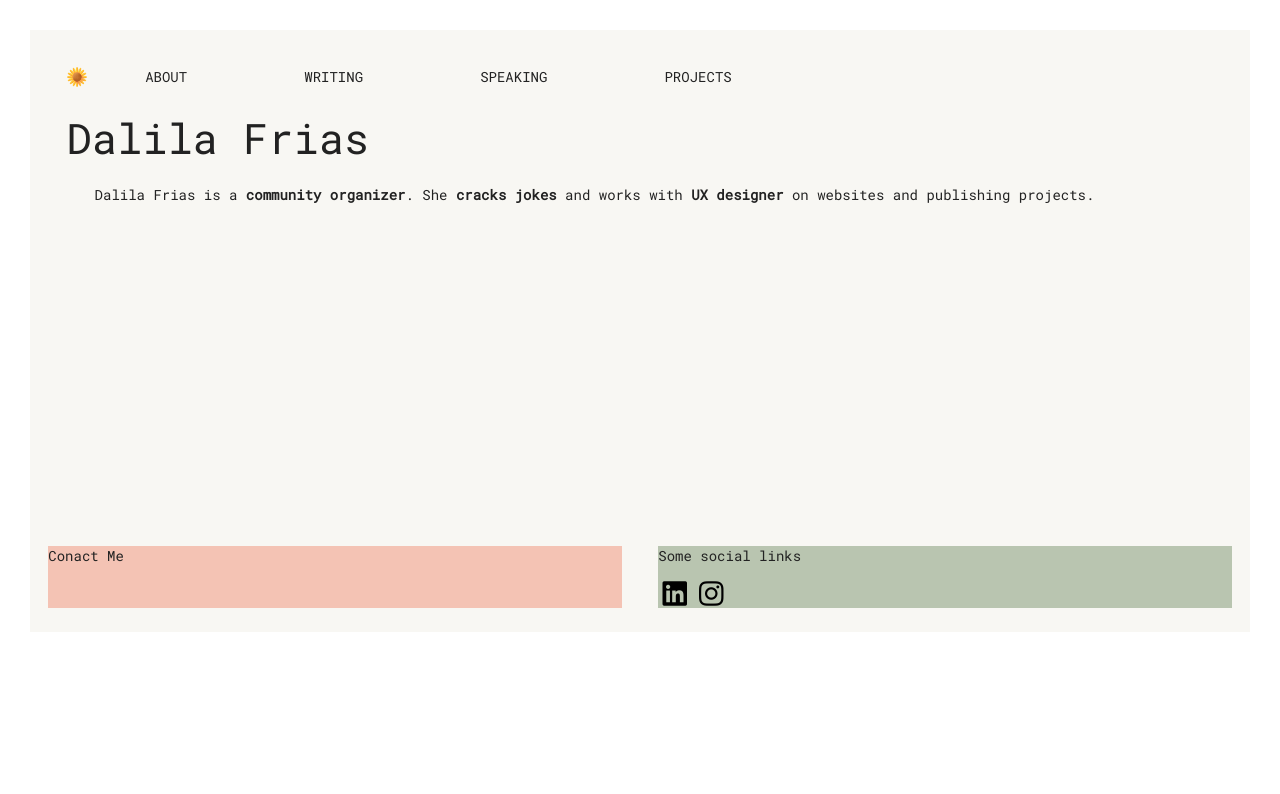
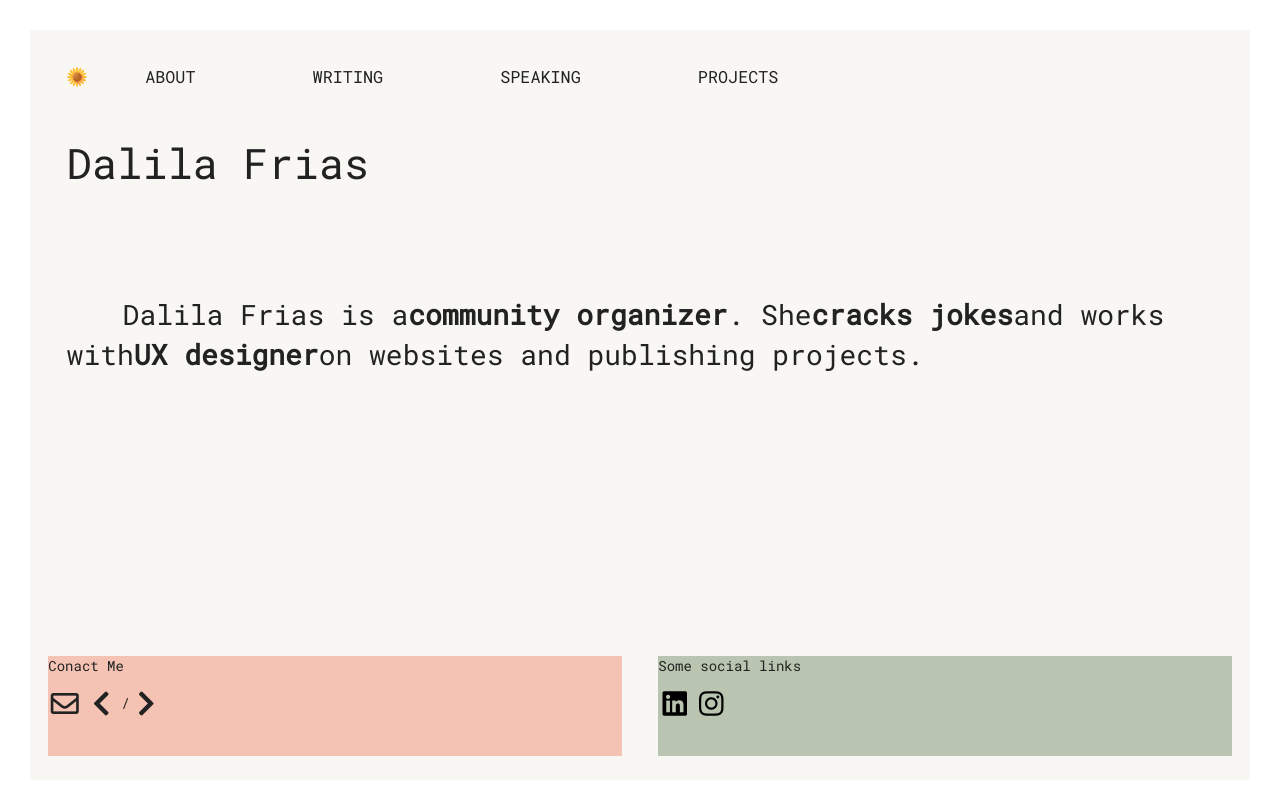
Before and after one commit to fallwall/alilad-sairf, a React (Create React App) app: page / in a window 1280 px wide. Shown: the top 794 px of the page. Built offline with nearby package versions, Linux system fonts and the light colour scheme.

Commit message:
added some icon

```diff
--- a/public/index.html
+++ b/public/index.html
@@ -6,7 +6,7 @@
   <link rel="icon" href="../src/components/sunflower.svg" />
   <meta name="viewport" content="width=device-width, initial-scale=1" />
   <meta name="theme-color" content="#000000" />
-  <meta name="description" content="Web site created using create-react-app" />
+  <meta name="description" content="Community Organizer Dalila Frias." />
   <link rel="stylesheet" href="//cdn.jsdelivr.net/npm/semantic-ui@2.4.2/dist/semantic.min.css" />
   <link href="https://fonts.googleapis.com/css?family=Roboto+Mono&display=swap" rel="stylesheet">
   <!--
@@ -23,7 +23,7 @@
       work correctly both with client-side routing and a non-root public URL.
       Learn how to configure a non-root public URL by running `npm run build`.
     -->
-  <title> Dalila Frias </title>
+  <title> Dalila Frias 🌼 Black Sunflowers </title>
 </head>
 
 <body>
--- a/src/App.css
+++ b/src/App.css
@@ -35,13 +35,14 @@ a {
   display: flex;
   flex-direction: row;
   width: 80%;
-  margin: 3%;
+  margin: 3% 3% 5% 3%;
 }
 
 .nav-nav {
   display: flex;
   flex-direction: row;
   width: 60%;
+  font-size: 1.2em;
 }
 
 .nav-nav-nav {
@@ -49,7 +50,7 @@ a {
 }
 
 .nav-nav-main {
-  margin: 3%;
+  margin: 3% 3% 10% 3%;
   font-size: 3em;
 }
 
@@ -69,7 +70,8 @@ a {
 }
 
 .main-text {
-  line-height: 2em;
+  line-height: 2.5em;
+  font-size: 2em;
   margin: 3%;
   text-indent: 2em;
 }
@@ -110,6 +112,7 @@ a {
 .footer {
   display: flex;
   flex-direction: row;
+  min-height: 100px;
   margin: 5% auto 2% auto;
 }
 
--- a/src/components/Contact.jsx
+++ b/src/components/Contact.jsx
@@ -4,6 +4,10 @@ export default function Contact() {
   return (
     <div className="contact">
       <p>Conact Me</p>
+      <i class="big envelope outline icon"></i>
+      <i class="big chevron left icon"></i>
+      /
+      <i class="big chevron right icon"></i>
     </div>
   )
 }
```
Also changed, not shown: src/components/MainContent.jsx (+7 -1 lines).
